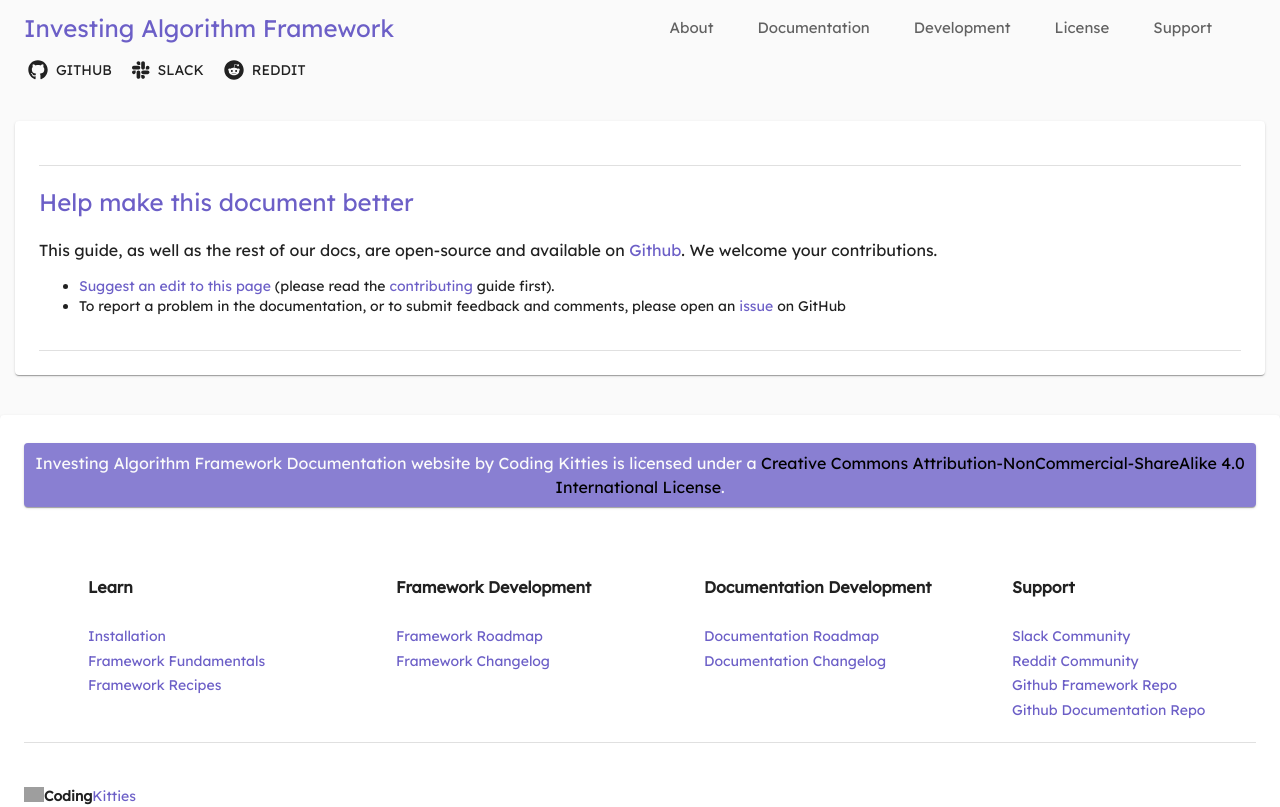
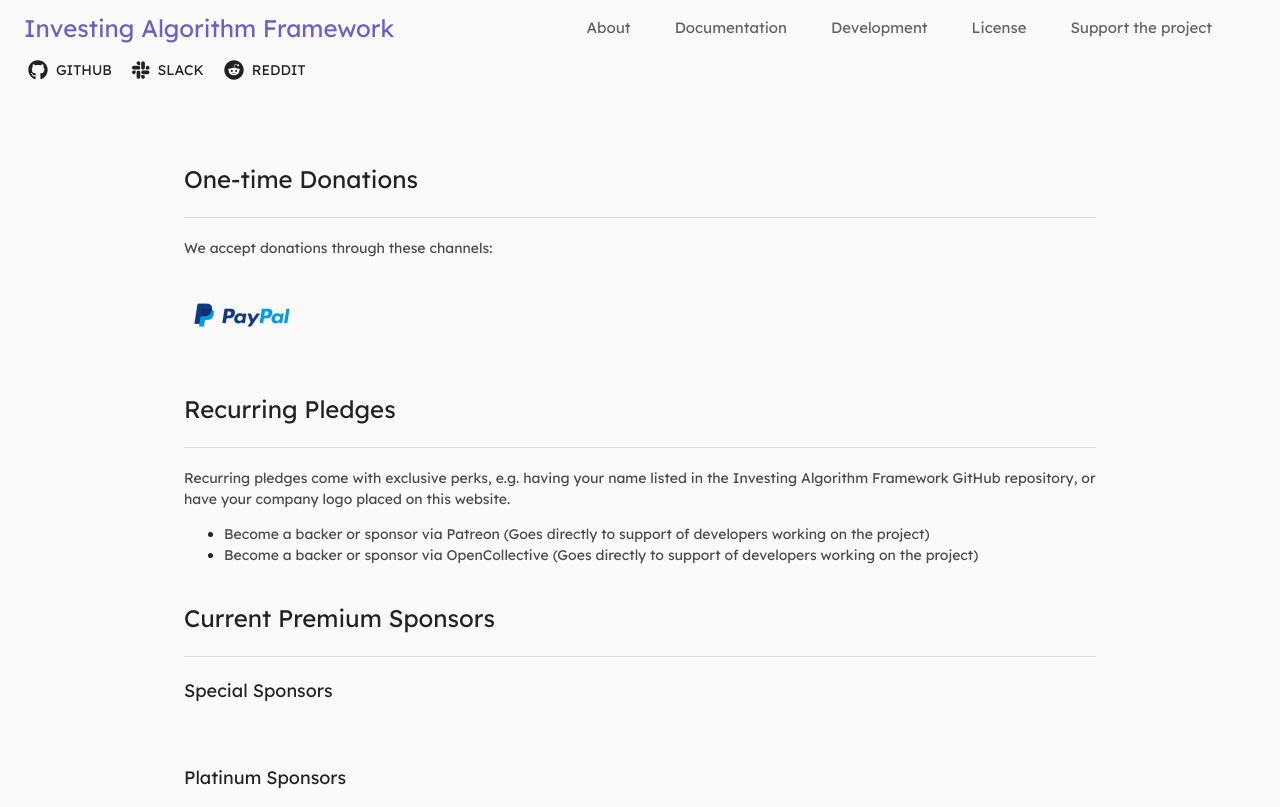
Before and after one commit to coding-kitties/Investing-Algorithm-Framework-Documentation, a Next.js app: page /support in a window 1280 px wide. Shown: the part 1240-2047 px from the top of the page. Built offline with nearby package versions, Linux system fonts and the light colour scheme; grey boxes are pictures that could not be loaded.

Commit message:
feat(BASE_LINE): Baseline update

```diff
--- a/pages/support.js
+++ b/pages/support.js
@@ -1,21 +1,105 @@
 import React from "react";
+import Typography from "@material-ui/core/Typography";
+import Container from "@material-ui/core/Container";
+import Grid from "@material-ui/core/Grid";
+import {Button, Divider} from "@material-ui/core";
+import Link from "../src/Link";
+import {useTypographyStyles} from "../src/styles";
 import ArticleView from "../src/views/ArticleView";
 import MarkdownArticle from "../src/markdown/MarkdownArticle";
 
 const Support = props => {
-
+    const typographyClasses = useTypographyStyles();
     return (
-        <ArticleView
-            sourceLink={'https://github.com/coding-kitties/investing-algorithm-framework-documentation/blob/master/src/articles/contributors.md'}
-        >
-            <MarkdownArticle markdown={props.markdown}/>
-        </ArticleView>
+        <Container maxWidth={"md"}>
+            <ArticleView
+                showSource={false}
+                sourceLink={'https://github.com/coding-kitties/investing-algorithm-framework-documentation/blob/master/static/articles/support.md'}
+            >
+                <MarkdownArticle markdown={props.markdown}/>
+            </ArticleView>
+            <br/>
+            <br/>
+            <Typography className={typographyClasses.sectionHeader}>
+                One-time Donations
+            </Typography>
+            <br/>
+            <Divider/>
+            <br/>
+            <Typography className={typographyClasses.body}>
+                We accept donations through these channels:
+            </Typography>
+            <Grid
+                container
+                direction="row"
+                justify="flex-start"
+                alignItems="flex-start"
+            >
+                <Grid item>
+                    <Button component={Link} naked href={'https://paypal.me/mvduyn?locale.x=nl_NL'}><img height={100} width={100} src={"./paypal.png"} /></Button>
+                </Grid>
+            </Grid>
+            <br/>
+            <Typography className={typographyClasses.sectionHeader}>
+                Recurring Pledges
+            </Typography>
+            <br/>
+            <Divider/>
+            <br/>
+            <Typography className={typographyClasses.body}>
+                Recurring pledges come with exclusive perks, e.g. having your name listed
+                in the Investing Algorithm Framework GitHub repository, or have your company logo placed on this website.
+            </Typography>
+            <ul>
+                <li>
+                    <Typography className={typographyClasses.body}>
+                        Become a backer or sponsor via Patreon (Goes directly to support of developers working on the project)
+                    </Typography>
+                </li>
+                <li>
+                    <Typography className={typographyClasses.body}>
+                        Become a backer or sponsor via OpenCollective (Goes directly to support of developers working on the project)
+                    </Typography>
+                </li>
+            </ul>
+            <br/>
+            <Typography className={typographyClasses.sectionHeader}>
+                Current Premium Sponsors
+            </Typography>
+            <br/>
+            <Divider/>
+            <br/>
+            <Typography className={typographyClasses.sectionHeaderSecond}>
+                Special Sponsors
+            </Typography>
+            <br/>
+            <br/>
+            <br/>
+            <Typography className={typographyClasses.sectionHeaderSecond}>
+                Platinum Sponsors
+            </Typography>
+            <br/>
+            <br/>
+            <br/>
+            <Typography className={typographyClasses.sectionHeaderSecond}>
+                Patreon Gold
+            </Typography>
+            <br/>
+            <br/>
+            <br/>
+            <Typography className={typographyClasses.sectionHeaderSecond}>
+                Patreon Silver
+            </Typography>
+            <br/>
+            <br/>
+            <br/>
+        </Container>
     )
 }
 
 // This also gets called at build time
 export async function getStaticProps() {
-    const markdown = await require('../src/articles/contributors.md');
+    const markdown = await require('../static/articles/support.md');
     return { props: { markdown: markdown.default} }
 }
 
--- a/src/layout/HeaderContent.js
+++ b/src/layout/HeaderContent.js
@@ -236,7 +236,7 @@
                         <CustomTab label="Documentation" {...a11yProps(1)} />
                         <CustomTab label="Development" {...a11yProps(2)} />
                         <CustomTab label="License" {...a11yProps(3)} />
-                        <CustomTab label="Support" {...a11yProps(4)} />
+                        <CustomTab label="Support the project" {...a11yProps(4)} />
                     </CustomTabs>
                 </Grid>
                 <Grid item>
--- /dev/null
+++ b/src/markdown/HeaderMarkdown.js
@@ -0,0 +1,16 @@
+import React, {PureComponent} from 'react';
+import Alert from '@material-ui/lab/Alert';
+import Typography from "@material-ui/core/Typography";
+import {useTypographyStyles} from "../styles";
+
+const HeaderMarkdown = props => {
+    const typographyClasses = useTypographyStyles();
+
+    return (
+        <Typography className={typographyClasses.sectionHeader}>
+            {props.children}
+        </Typography>
+    );
+}
+
+export default HeaderMarkdown;
--- a/src/markdown/MarkdownArticle.js
+++ b/src/markdown/MarkdownArticle.js
@@ -4,6 +4,8 @@
 import CodeBlock from "./CodeBlock";
 import MarkdownLink from "./MarkdownLink";
 import MarkdownBlockQuote from "./MarkdownBlockQuote";
+import HeaderMarkdown from "./HeaderMarkdown";
+import TextMarkdown from "./TextMarkdown";
 
 const MarkdownArticle = props => {
 
@@ -14,7 +16,14 @@
     return (
         <ReactMarkdown
             source={markdown}
-            renderers={{code: CodeBlock, link: MarkdownLink, linkReference: MarkdownLink, blockquote: MarkdownBlockQuote}}
+            renderers={{
+                code: CodeBlock,
+                link: MarkdownLink,
+                linkReference: MarkdownLink,
+                blockquote: MarkdownBlockQuote,
+                heading: HeaderMarkdown,
+                text: TextMarkdown
+            }}
             escapeHtml={false}
         />
     )
--- /dev/null
+++ b/src/markdown/TextMarkdown.js
@@ -0,0 +1,15 @@
+import React from 'react';
+import Typography from "@material-ui/core/Typography";
+import {useTypographyStyles} from "../styles";
+
+const TextMarkdown = props => {
+    const typographyClasses = useTypographyStyles();
+
+    return (
+        <Typography className={typographyClasses.body}>
+            {props.children}
+        </Typography>
+    );
+}
+
+export default TextMarkdown;
--- a/src/styles/typography.js
+++ b/src/styles/typography.js
@@ -6,8 +6,12 @@
         color: '#757575'
     },
     sectionHeader: {
-        fontSize: 20,
-        color: '#757575'
+        fontSize: 24,
+        color: '#222222'
+    },
+    sectionHeaderSecond: {
+        fontSize: 18,
+        color: '#222222'
     },
     sectionHeaderWhite: {
         fontSize: 18,
@@ -32,11 +36,11 @@
     },
     headerBody: {
         fontSize: 14,
-        color: '#757575'
+        color: '#222222'
     },
     body: {
         fontSize: 14,
-        color: '#a4a4a4'
+        color: '#494949'
     },
     boldBody: {
         fontSize: 14,
--- a/src/views/ArticleView.js
+++ b/src/views/ArticleView.js
@@ -83,9 +83,10 @@
 
     return (
         <div className={classes.root}>
-            <Paper className={classes.contentPaper}>
             {props.headerInfo && <HeaderInfoComponent/>}
             {props.children}
+            {props.showSource &&
+                <>
                     <br/>
                     <Divider/>
                     <br/>
@@ -104,18 +105,21 @@
                     </ul>
                     <br/>
                     <Divider/>
-            </Paper>
+                </>
+            }
         </div>
     )
 }
 
 ArticleView.propTypes = {
     sourceLink: PropTypes.string.isRequired,
-    headerInfo: PropTypes.bool
+    headerInfo: PropTypes.bool,
+    showSource: PropTypes.bool
 }
 
 ArticleView.defaultProps = {
-    headerInfo: false
+    headerInfo: false,
+    showSource: true
 }
 
 export default ArticleView;
--- /dev/null
+++ b/static/articles/support.md
@@ -0,0 +1,5 @@
+# Sponsor Investing Algorithm Framework Development
+<br/>
+The framework is an Apache-2.0 licensed open source project and completely free to use.
+However, the amount of effort needed to maintain and develop new features for the project is
+not sustainable without proper financial backing. You can support the development via the following methods:
```
Also changed, not shown: pages/documentation/[id].js (+7 -4 lines), pages/documentation/introduction/[id].js (+6 -3 lines), pages/documentation/tutorials/fundamentals/[id].js (+7 -3 lines), pages/documentation/tutorials/recipes/[id].js (+6 -3 lines), public/paypal.png (added). Lines whose indentation alone changed are shown as unchanged.
